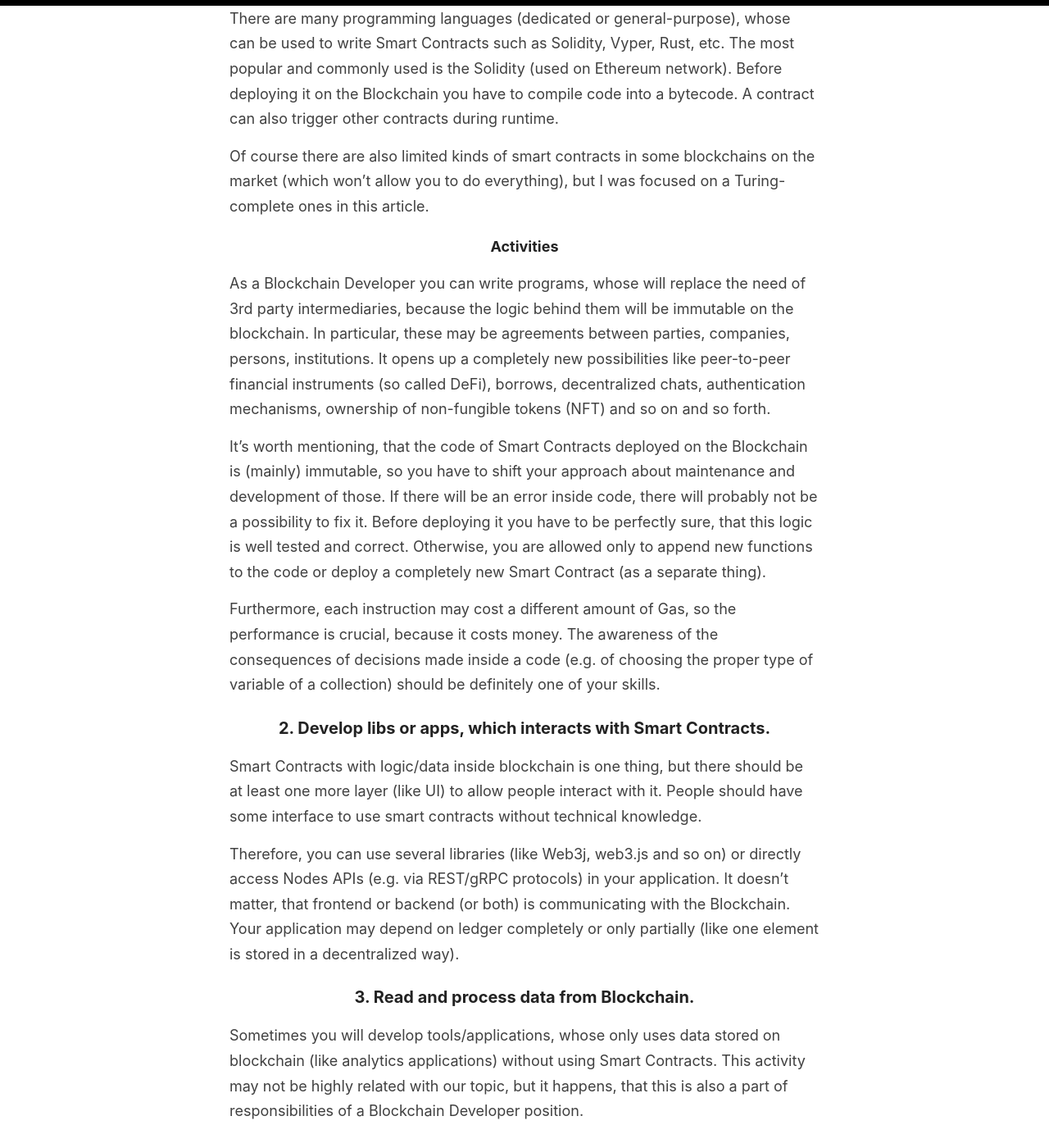
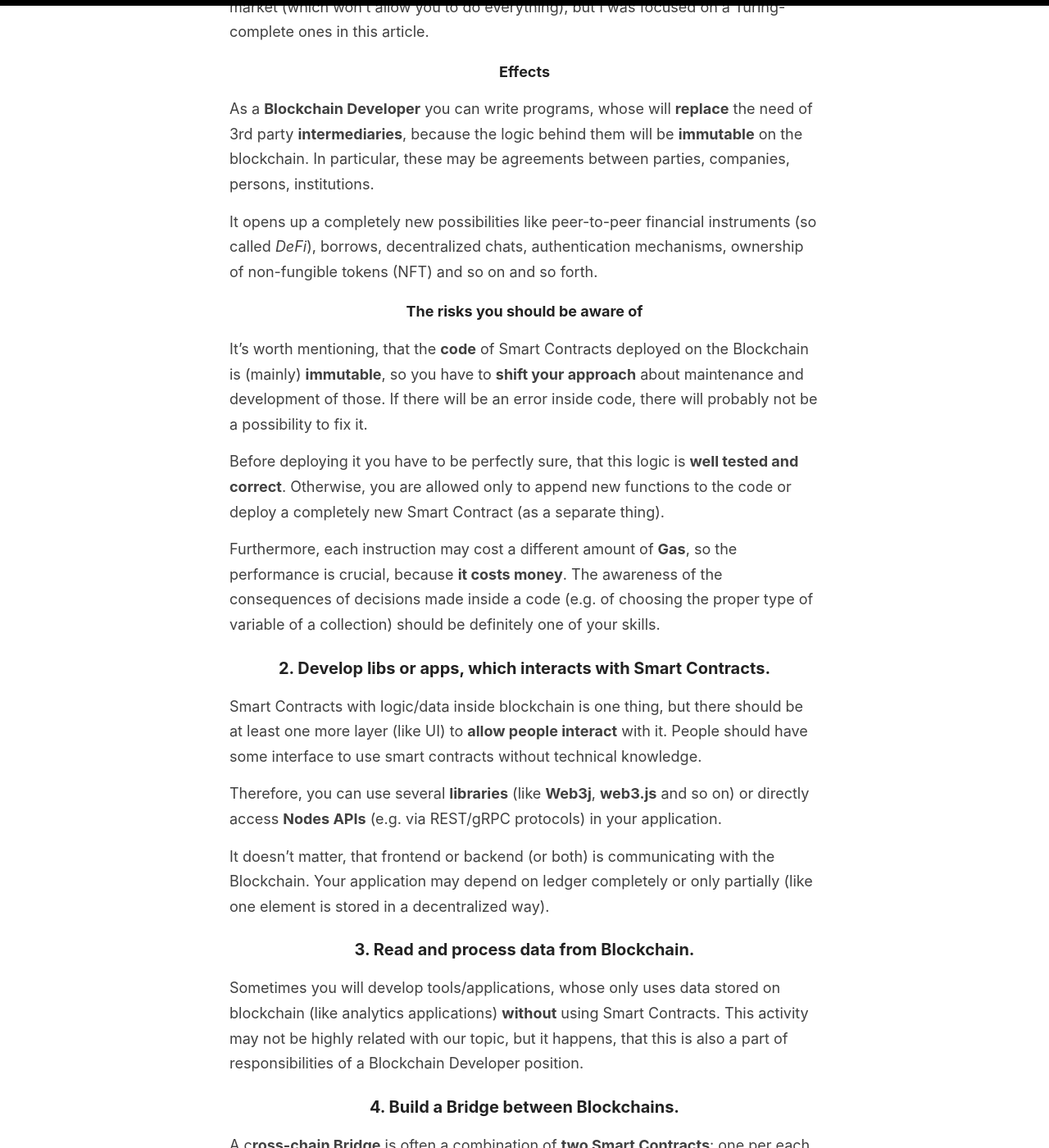
Before and after one commit to koksyn/koksyn.github.io, a Jekyll site: the page built from _posts/2022-4-4-what-does-blockchain-developer-really-do.md, in a window 1280 px wide and 1400 px high, scrolled down 3452 px. Shown: the whole window at 82% size. Built offline with Jekyll 4.4.1, drawn with Linux system fonts in a browser that asks for light colours; some of the changed text lies outside the part shown.

Commit message:
[art no. 2] Added typography, rearranged content to increase readability

```diff
--- a/_posts/2022-4-4-what-does-blockchain-developer-really-do.md
+++ b/_posts/2022-4-4-what-does-blockchain-developer-really-do.md
@@ -5,29 +5,26 @@ categories: [Research]
 excerpt: Let's decrypt the mystery behind this title. I have described the activities that a Blockchain Developer can do. These are also compared to available jobs in the market. It turns out, that they are two main specialisations of Blockchain programmers.
 ---
 
-> Caution! This article is still in progress. To be completely transparent with you I am showing you this article at an early stage.
-> So that you get a fresh knowledge as soon as possible. I will not leave it unfinished, don't worry :) It's just a matter of (my free) time!
-
 ## Initial assumptions for research
 
 #### Background
 
-Let's assume you are a Software Engineer, which have a strong theoretical and practical background of IT Science,
+Let's assume you are a **Software Engineer**, which have a strong theoretical and practical background of IT Science,
 common algorithms, architectures and a commercial software development.
 
 You are also interested in blockchain technology, you had a chance to use various dApps, wallets,
-transactions on many blockchains and so on. Maybe you have listened of Smart Contracts (or already tried to write some),
-read the Bitcoin WhitePaper and some books/articles about it.
+transactions on many blockchains and so on. Maybe you have listened of **Smart Contracts** (or already tried to write some),
+read the "_Bitcoin WhitePaper_" and some books/articles about it.
 
 You've reached the point, where you are wondering what skills and knowledge area you need
-to become a Blockchain Developer. Maybe you would like to make a choice according to your interests?
+to become a **Blockchain Developer**. Maybe you would like to make a choice according to your interests?
 You also need to know what kinds of jobs and positions exist in the blockchain industry.
 What is the difference between them?
 
 #### Goals
 
-I've started to wonder about that too. That's why I've checked out job listings at over the TOP 100
-blockchain companies and read many publications on the subject. In this article I would like to share
+I've started to wonder about that too. That's why I've checked out **job** listings at over the **TOP 100**
+**blockchain companies** and read many publications on the subject. In this article I would like to share
 with you my observations and conclusions.
 
 ![Fragment of Blockchain companies list](/images/posts/2/blockchain-companies-list.png)
@@ -72,164 +69,177 @@ List of activities you can do on technical side:
 
 #### Introduction
 
-Firstly, you have to know what a Smart Contract is and how it works theoretically.
-It's a program (set of bytecode instructions), which is stored inside Blockchain in a binary representation.
+Firstly, you have to know what a **Smart Contract** is and how it works theoretically.
+It's a program (set of **bytecode** instructions), which is stored inside Blockchain in a binary representation.
 
-People can deploy a new code to be stored on ledger or run the existing code. It will be executed only, when someone triggers it.
+People can **deploy** a new code to be stored on ledger or **run** the existing code. It will be executed only, when someone triggers it.
 Triggering means, that someone attached additional data to the Blockchain transaction, which consist of Smart Contract address
 and arguments passed to one of its functions.
 
-I will describe it using Ethereum network as an example. Beside the code, Smart Contract may have its own memory as a state
-(if it isn't a stateless 'library' contract type). When the transaction, which triggers some function is taken by Node to build a new block,
-the Node will start an EVM (Ethereum Virtual Machine). Then it will take the current state of Smart Contract, its code and will run it
-on EVM. When the calculations will be done (or 'Gas' limit will be reached), a Node will put this state transition into a block as well.
+#### I will describe it using **Ethereum network** as an **example**.
 
-You can imagine, that every Node in the network will run the same code separately. Because the block consists of application state changes it should also
+Beside the code, Smart Contract may have its own memory as a **state** (if it isn't a stateless '_library_' contract type).
+When the transaction, which triggers some function is taken by **Node** to build a **new block**, the Node will start an EVM (Ethereum Virtual Machine).
+
+Then it will take the current state of Smart Contract, its code and will run it
+on EVM. When the calculations will be done (or 'Gas' limit will be reached), a Node will **put this state** transition into a **block** as well.
+
+You can imagine, that **every Node** in the network will run **the same code separately**. Because the block consists of application state changes it should also
 produce the same Hash on every Node, which is required for reaching a consensus.
 
-There are many programming languages (dedicated or general-purpose), whose can be used to write Smart Contracts such as Solidity, Vyper, Rust, etc.
-The most popular and commonly used is the Solidity (used on Ethereum network). Before deploying it on the Blockchain you have to compile code into a bytecode.
+There are many programming languages (dedicated or general-purpose), whose can be used to write Smart Contracts such as **Solidity**, **Vyper**, **Rust**, etc.
+The most popular and commonly used is the **Solidity** (used on Ethereum network). Before deploying it on the Blockchain you have to compile code into a **bytecode**.
 A contract can also trigger other contracts during runtime.
 
 Of course there are also limited kinds of smart contracts in some blockchains on the market (which won't allow you to do everything),
 but I was focused on a Turing-complete ones in this article.
 
-#### Activities
+#### Effects
 
-As a Blockchain Developer you can write programs, whose will replace the need of 3rd party intermediaries,
-because the logic behind them will be immutable on the blockchain. In particular, these may be agreements
-between parties, companies, persons, institutions. It opens up a completely new possibilities like peer-to-peer
-financial instruments (so called DeFi), borrows, decentralized chats, authentication mechanisms,
+As a **Blockchain Developer** you can write programs, whose will **replace** the need of 3rd party **intermediaries**,
+because the logic behind them will be **immutable** on the blockchain. In particular, these may be agreements
+between parties, companies, persons, institutions.
+
+It opens up a completely new possibilities like peer-to-peer
+financial instruments (so called _DeFi_), borrows, decentralized chats, authentication mechanisms,
 ownership of non-fungible tokens (NFT) and so on and so forth.
 
-It's worth mentioning, that the code of Smart Contracts deployed on the Blockchain is (mainly) immutable,
-so you have to shift your approach about maintenance and development of those. If there will be an error inside code,
-there will probably not be a possibility to fix it. Before deploying it you have to be perfectly sure,
-that this logic is well tested and correct. Otherwise, you are allowed only to append new functions to the code
-or deploy a completely new Smart Contract (as a separate thing).
+#### The risks you should be aware of
 
-Furthermore, each instruction may cost a different amount of Gas, so the performance is crucial, because it costs money.
+It's worth mentioning, that the **code** of Smart Contracts deployed on the Blockchain is (mainly) **immutable**,
+so you have to **shift your approach** about maintenance and development of those. If there will be an error inside code,
+there will probably not be a possibility to fix it.
+
+Before deploying it you have to be perfectly sure, that this logic is **well tested and correct**.
+Otherwise, you are allowed only to append new functions to the code or deploy a completely new Smart Contract (as a separate thing).
+
+Furthermore, each instruction may cost a different amount of **Gas**, so the performance is crucial, because **it costs money**.
 The awareness of the consequences of decisions made inside a code (e.g. of choosing the proper type of variable of a collection)
 should be definitely one of your skills.
 
 ### 2. Develop libs or apps, which interacts with Smart Contracts.
 
-Smart Contracts with logic/data inside blockchain is one thing, but there should be at least one more layer (like UI) to allow people interact
+Smart Contracts with logic/data inside blockchain is one thing, but there should be at least one more layer (like UI) to **allow people interact**
 with it. People should have some interface to use smart contracts without technical knowledge.
 
-Therefore, you can use several libraries (like Web3j, web3.js and so on) or directly access Nodes APIs (e.g. via REST/gRPC protocols) in your application.
+Therefore, you can use several **libraries** (like **Web3j**, **web3.js** and so on) or directly access **Nodes APIs** (e.g. via REST/gRPC protocols) in your application.
+
 It doesn't matter, that frontend or backend (or both) is communicating with the Blockchain. Your application may depend on ledger completely or only partially
 (like one element is stored in a decentralized way).
 
 ### 3. Read and process data from Blockchain.
 
-Sometimes you will develop tools/applications, whose only uses data stored on blockchain (like analytics applications) without using Smart Contracts.
+Sometimes you will develop tools/applications, whose only uses data stored on blockchain (like analytics applications) **without** using Smart Contracts.
 This activity may not be highly related with our topic, but it happens, that this is also a part of responsibilities of a Blockchain Developer position.
 
 ### 4. Build a Bridge between Blockchains.
 
-A cross-chain Bridge is often a combination of 2 Smart Contracts: one per each (different) Blockchain.
-Usually it allows people to transfer founds or other data (like NFTs) between two different ledger networks.
+A c**ross-chain Bridge** is often a combination of **two Smart Contracts**: one per each (different) Blockchain.
+Usually it allows people to transfer founds or other data (like NFTs) **between** two different ledger networks.
 
-For instance, you have some ETH coins, that you want to move into another blockchain like Polygon. All you need to do is to trigger Smart Contract
-on Ethereum network, give it an information how much Ether's you want to send and the recipient (destination) address on Polygon network.
+For instance, you have some **ETH coins**, that you want to move into another blockchain like **Polygon**. All you need to do is to trigger **Smart Contract**
+on **Ethereum** network, give it an information how much Ether's you want to send and the recipient (destination) address on **Polygon** network.
 
-Then the SC on Ethereum will freeze (hold) your desired amount of Ethers on their contract account and then emit an event (or use the Polygon Nodes API),
-which triggers the second SC on Polygon. Then the Polygon SC will "unfreeze" part of its Ether equivalent founds and send them to destination account on Polygon network.
-This works usually both-ways (if you want to transfer it back into Ethereum network).
+Then the SC on Ethereum will **freeze** (hold) your desired amount of Ethers on their contract account and then **emit** an event (or use the Polygon Nodes API),
+which **triggers the second SC** on Polygon. Then the Polygon SC will "_**unfreeze**_" part of its Ether equivalent founds and send them to destination account on Polygon network.
+This works usually **both-ways** (if you want to transfer it back into Ethereum network).
 
-However, there are variations of Bridges, whose use more centralised solutions (3rd party intermediary servers),
+However, there are variations of Bridges, whose use more **centralised** solutions (3rd party **intermediary** servers),
 especially when it's not possible to use only Smart Contracts (because of limitations).
 
-Of course, Bridges between Public and Private blockchains also exists (e.g. developers write them in Java using "Hyperledger Besu").
+Of course, Bridges between Public and Private blockchains also exists (e.g. developers write them in **Java** using "_Hyperledger Besu_").
 
 ### 5. Create an Oracle.
 
-An "Oracle" is on-chain API you can query to get data into your Smart Contracts. It connects the blockchain with outer (Web 2.0) world.
+An "**Oracle**" is **on-chain API** you can query to get data into your Smart Contracts. It **connects** the blockchain with outer (**Web 2.0**) world.
 When you have some data outside ledger like weather data, you can access it through Oracle.
 
-Oracles can be also a bi-directional, so some events occurred in Smart Contracts may trigger outer-applications (or allow them to consume data) as well.
+Oracles can be also a **bi-directional**, so some events occurred in Smart Contracts may trigger outer-applications (or allow them to consume data) as well.
 Without them the SC may not have enough information to exploit their full potential, because the SC will have only information from blockchain.
 
-On the other hand an Oracle isn't a primary source of data in SC. It acts rather like an additional query layer,
+On the other hand an Oracle **isn't a primary** source of data in SC. It acts rather like an additional query layer,
 which allows the SC to verify or authenticate external data source.
 
 ### 6. Develop blockchain nodes / systems from scratch.
 
-The most complex area is to develop Blockchain core elements from scratch. You can for instance implement a blockchain Node according
-to Yellow-Paper (mostly mathematical) specification like Ethereum has, you can reuse many consensus mechanisms, hashing algorithms,
+The most complex area is to develop Blockchain core elements **from scratch**. You can for instance implement a blockchain **Node** according
+to "**_Yellow-Paper_**" (mostly mathematical) specification like Ethereum has, you can reuse many consensus mechanisms, hashing algorithms,
 libraries, mix them up and create something new and so on.
 
 Despite the Smart Contracts area of development there are also many positions on the market (mostly in companies behind or around public blockchains), whose refers to
-core Blockchain system design. Most popular (modern) programming languages there are Rust or Golang, because of their efficiency in parallel/concurrent programming
+**core Blockchain system design**. Most popular (modern) programming languages there are **Rust** or **Golang**, because of their efficiency in parallel/concurrent programming
 and high performance in server use-cases.
 
+#### Skills
+
 The range of required skills may be a quite large there:
-- You should have theoretical and practical knowledge in cryptography (especially in different asymmetric algorithms)
+- You should have theoretical and practical knowledge in **cryptography** (especially in different asymmetric algorithms)
 such us internals of SHA-256, GPG, Elliptic Curve Digital Signature (ECDSA), RSA, AES and so on.
-- knowledge of blockchain interoperability
+- knowledge of blockchain **interoperability**
 - consensus/quorum algorithms (Proof-of-Work, Proof-of-Stake, Proof-of-Authority, etc.)
 - distributed system design patters (CQRS, Saga, Two-Phase Commit, Sharding)
-- ability to write highly-performant and reliable distributed systems
-- fundamentals of peer-to-peer networks, TCP, UDP, RPC protocols
+- ability to write highly-performant and reliable **distributed systems**
+- fundamentals of **peer-to-peer networks**, TCP, UDP, RPC protocols
 - solid understanding of concepts like HA/failover, ingress, load balancing, idempotence, eventual consistency
-- optimization of non-relational databases
+- optimization of **non-relational databases**
 - ...and of course proficiency with low-level programming language paradigms, constructs and idioms
 
-In addition, there are "Layer 2" solutions on the market, whose are trying to lower transaction costs, scale or speed up the blockchains in a various manners.
-However, the L2 may be placed "off-chain" (in most cases), what force intermediary between people and the blockchain,
+#### Layer 2
+
+In addition, there are **Layer 2** solutions on the market, whose are trying to lower transaction costs, scale or speed up the blockchains in a various manners.
+However, the **L2** may be placed "**off-chain**" (in most cases), what force intermediary between people and the blockchain,
 so these solutions are quite controversial and rather contradict what blockchain was supposed to be.
 
 Some companies are also doing development in this area, so then you probably should explore things like:
-"zero-knowledge", "zk-SNARK", "zk-STARK", "optimistic rollup" and so on. Because currently my knowledge about it is quite small,
-I will not describe it in detail, but I left that here to let you be aware, that the "Layer 2" ecosystems exists.
+"**zero-knowledge**", "**zk-SNARK**", "**zk-STARK**", "**optimistic rollup**" and so on. Because currently my knowledge about it is quite small,
+I will not describe it in detail, but I left that here to let you be aware, that the **Layer 2** ecosystems exists.
 
 ## Two main paths of specialization
 
 After wider analysis of the Blockchain job offers, two career/specialization paths have emerged:
-- Blockchain Developer, which build apps on (and around) blockchain using mainly SmartContracts (usability)
-- Blockchain Engineer, which build and expand core blockchain elements, Nodes from scratch (foundations)
+- **Blockchain Developer**, which build **apps** on (and around) blockchain using mainly **SmartContracts** (usability)
+- **Blockchain Engineer**, which build and expand **core blockchain elements**, Nodes from scratch (foundations)
 
 ### 1. Building apps on blockchain (usability, shallow layer, business-oriented)
 
 ![](/images/posts/2/blockchain-developer-borders.png)
 
-This kind of specialization will build applications for companies, whose want to use blockchain, but not build it from scratch.
-Writing Smart-Contracts fits pretty well here. There would be nice, that you will have a deeper knowledge about ledger internals,
-because then you will be more confident about the consequences of using, for example, one data structure instead of another.
+This kind of **specialization** will build applications for companies, whose want to **use** blockchain, but **not** build it from scratch.
+Writing **Smart Contracts** fits pretty well here. There would be nice, that you will have a deeper knowledge about ledger internals,
+because then you will be **more confident** about the **consequences** of using, for example, one data structure instead of another.
 
-Your daily responsibilities might also cross the area of building casual Web 2.0. frontend or backend side (or both), which communicates
-with SmartContract and basically everything around it.
+Your daily responsibilities might also cross the area of building **casual Web 2.0**. frontend or backend side (or both), which communicates
+with Smart Contract and basically everything **around it**.
 
-This path may be easier for you to start with blockchain development, because you will not leave the Web 2.0. area completely in your career
-(which you probably are comfortable with). Another advantage might be a growing number (over time) of companies, whose want to build apps on blockchain
+This path may be **easier** for you to **start** with blockchain development, because you will not leave the **Web 2.0**. area completely in your career
+(which you probably are comfortable with). Another advantage might be a **growing** number (over time) of **companies**, whose want to build **apps** on blockchain
 and will look for Blockchain Developers.
 
 ### 2. Building blockchain internally (core, foundations, science/tech-oriented)
 
 ![](/images/posts/2/blockchain-engineer-borders.png)
 
-Blockchain Engineer touches more deep and technical aspect of distributed ledger. He will focus on low-level server programming,
+**Blockchain Engineer** touches more **deep** and **technical** aspect of distributed ledger. He will focus on **low-level server** programming,
 building libraries, tools, platforms, whose will interpret the smart contracts code and allow to run it, expand it, and so on.
 
-Gaining experience in this specialization will be harder to reach, but it will possibly give you much more satisfaction than just
-writing a Smart Contracts. If you're really interested in cryptography and blockchain internals, the difficult and complex problems
-fascinates you, you want to beat them to create a completely new possibilities, where probably nobody has been before -> this path is for you.
+Gaining experience in this specialization will be harder to reach, but it will possibly give you much more **satisfaction** than just
+writing a Smart Contracts. If you're **really** interested in **cryptography** and **blockchain internals**, the difficult and complex problems
+fascinates you, you want to beat them to create a completely new possibilities, where probably nobody has been before -> **this path is for you**.
 
 ### "Fullstack" Blockchain? All-in-one?
 
-I saw also variations of those two paths in small amount of job offers, whose have wider spectrum of responsibilities,
-where someone creates some tools for internal blockchain and write Smart Contracts for applications as well.
+I saw also **variations** of those two paths in small amount of job offers, whose have **wider spectrum** of **responsibilities**,
+where someone creates some tools for **internal blockchain**, write **Smart Contracts** and **Web 2.0. layers** for applications as well.
 It would rather depend on the company size I think, in smaller ones (start-ups) there will be wider scope. In the opposite
 there will be much concise scope for larger companies. Sometimes these categories can overlap.
 
 ## Summary
 
-We came across the most popular list of activities and responsibilities behind them. The Blockchain ecosystem is still quite young,
-but we can see, that it emerges into two areas of development, business-oriented apps and tech-oriented fundamentals.
+We came across the most popular list of activities and responsibilities behind them. The **Blockchain ecosystem** is still quite young,
+but we can see, that it **emerges into two areas** of development, **business-oriented apps** and **tech-oriented fundamentals**.
 Probably soon or later it may become more complex in case of job positions on the market and their borders.
 
 I hope this article has given you an idea of what this particular specialization is like in terms of the labour market.
 
-As for me, I decided to explore both directions, both from the application side and from the Blockchain internals underneath.
+I **decided** to explore **both directions**, both from the application side and from the Blockchain internals underneath.
 How it will go for me, time will tell. The-two areas interest me a lot (extremely :)), so I don't want to limit myself.
```
Also changed, not shown: other parts of _posts/2022-4-4-what-does-blockchain-developer-really-do.md (+2 -2 lines).
